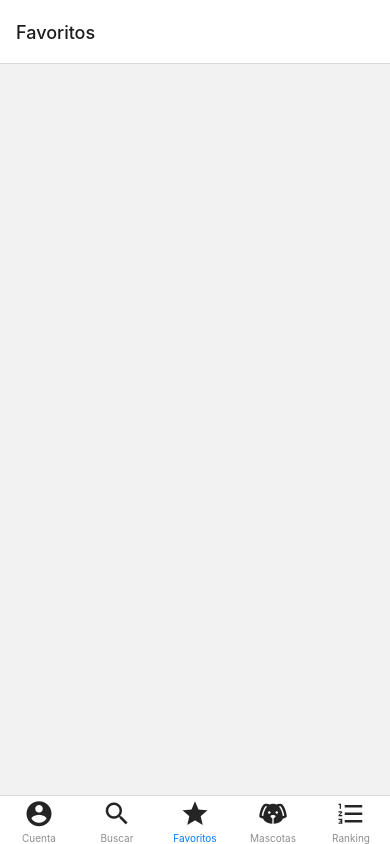
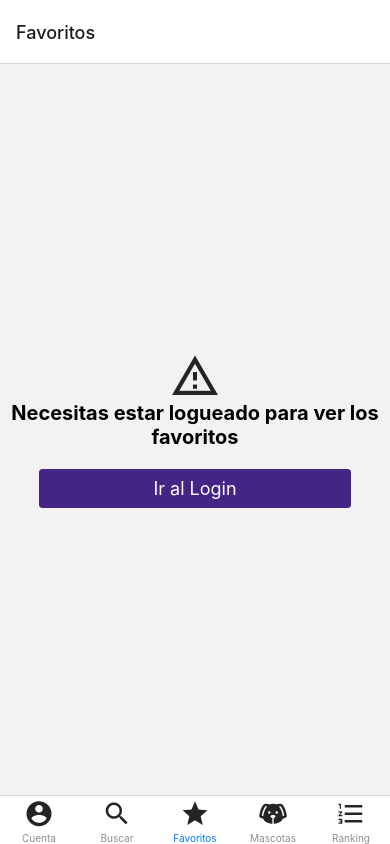
Before and after one commit to liamramirez02/Project_Animals_TDS, a React Native app: screen /Favoritos in a window 390 px wide. Built offline with nearby package versions, Linux system fonts and the light colour scheme; no server answers.

Commit message:
Validacion del usuario en favoritos
Validacion para ver si el usuario esta logueado para ver su mascotas favoritas

```diff
--- a/screens/Favoritos.js
+++ b/screens/Favoritos.js
@@ -1,27 +1,86 @@
 import { StyleSheet, Text, View } from 'react-native'
-import React, {useState,useCallback} from 'react'
+import React, {useState,useCallback,useRef} from 'react'
 import { useFocusEffect } from '@react-navigation/native';
 import { getFavoritelist } from './../utilidades/actions';
+import { Image, Icon, Button } from 'react-native-elements'
+import Toast from 'react-native-easy-toast'
+import Loading from './../Componentes/Loading';
+import firebase from "firebase/app"
+import "firebase/firestore"
 
-export default function Favoritos() {
 
+
+export default function Favoritos({navigation}) {
+
+  const toastRef = useRef()
+
+  const [mascotas, setMascotas] = useState(null)
+  const [userLogged, setUserLogged] = useState(false)
+  const [loading, setLoading] = useState(false)
+  const [reloadData, setReloadData] = useState(false)
+
+  firebase.auth().onAuthStateChanged((user) => {
+    user ? setUserLogged(true) : setUserLogged(false)
+})
 
   useFocusEffect(
     useCallback(() => {
-      async function getData() {
-        const response = await getFavoritelist()
-        console.log(response)
+      if (userLogged){
+        async function getData() {
+          setLoading(true)
+          const response = await getFavoritelist()
+          setMascotas(response.favorites)
+          setLoading(false)
       }
+      getData()
+    }
+    setReloadData(false)
+    },[userLogged, reloadData])
+)
 
-    getData()
-    },[])
-)
+if (!userLogged) {
+  return <UserNoLogged navigation={navigation}/>
+}
+
+if (!mascotas) { //si no hay valor, aun siguen cargando las mascotas.  Si no hay mascotas favoritas llama a "NotFoundRestaurants"
+  return <Loading isVisible={true} text="Cargando Mascotas..."/>
+} else if(mascotas?.length === 0) {
+  return <NotFoundMascotas/>
+}
 
   return (
     <View>
       <Text></Text>
+      <Toast ref={toastRef} position="center" opacity={0.9}/>
+      <Loading text="Eliminando mascota..." isVisible={Loading}/>
     </View>
   )
 }
 
+function NotFoundMascotas() {
+  return (
+      <View style={{ flex: 1, alignItems: "center", justifyContent: "center" }}>
+          <Icon type="material-community" name="alert-outline" size={50}/>
+          <Text style={{ fontSize: 20, fontWeight: "bold" }}>Aún no tienes Mascotas favoritas</Text>
+      </View>
+  )
+}
+
+function UserNoLogged({navigation}) {
+
+  return (
+      <View style={{ flex: 1, alignItems: "center", justifyContent: "center" }}>
+          <Icon type="material-community" name="alert-outline" size={50}/>
+          <Text style={{ fontSize: 20, fontWeight: "bold", textAlign: "center" }}>
+              Necesitas estar logueado para ver los favoritos
+          </Text>
+          <Button
+              title="Ir al Login"
+              containerStyle={{ marginTop: 20, width: "80%"}}
+              buttonStyle={{ backgroundColor: "#442484" }}
+              onPress={() => navigation.navigate("C2", { screen: "login" })}
+          />
+      </View>
+  )
+}
 const styles = StyleSheet.create({})
```
